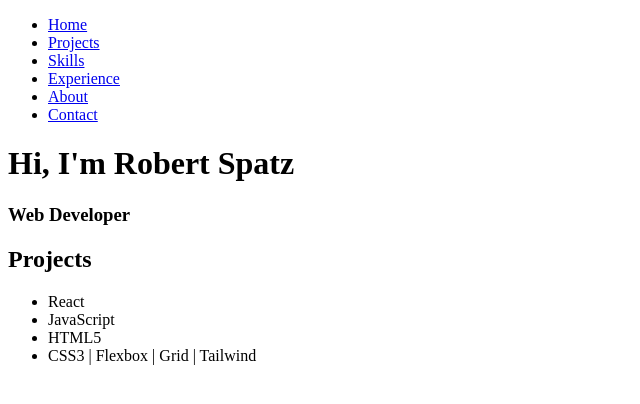
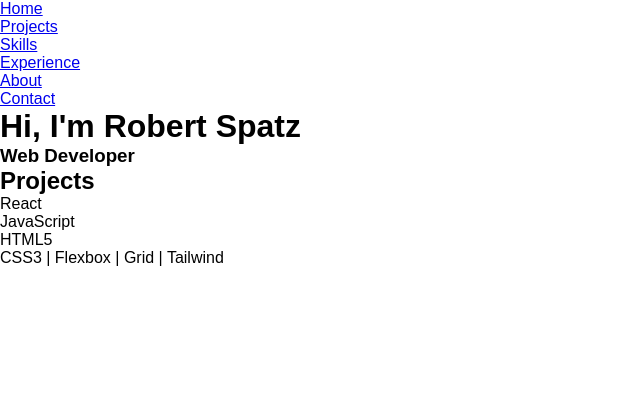
Before and after one commit to rspatz/dev-portfolio, a plain HTML site: page index.html in a window 1280 px wide. Shown: the whole page, without its empty margins (0-640 px from the left). Drawn offline with Linux system fonts and the light colour scheme.

Commit message:
Added styles

```diff
--- /dev/null
+++ b/css/style.css
@@ -0,0 +1,8 @@
+* {
+  margin: 0;
+  padding: 0;
+}
+
+body {
+  font-family: sans-serif;
+}
--- a/index.html
+++ b/index.html
@@ -3,6 +3,7 @@
   <head>
     <meta charset="UTF-8" />
     <meta name="viewport" content="width=device-width, initial-scale=1.0" />
+    <link rel="stylesheet" href="css/style.css" />
     <title>Robert Spatz Portfolio</title>
   </head>
   <body>
```
